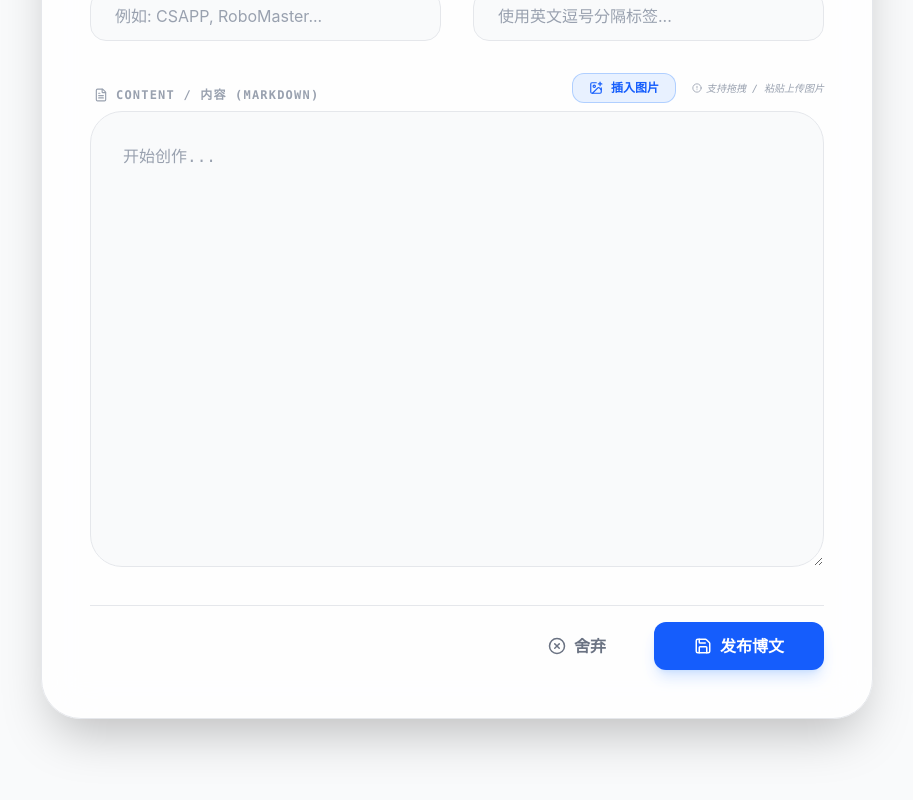
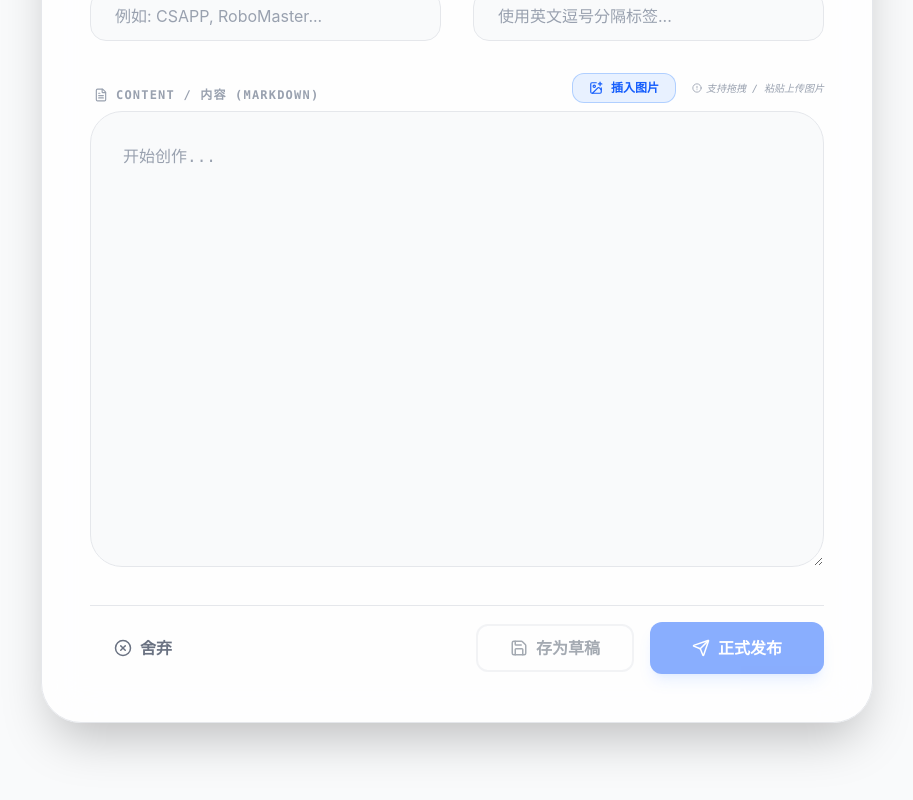
Before and after one commit to SteadyLiu85/steadyliu-blog, a React (Vite) app in the folder client/: page /create in a window 1280 px wide. Shown: the part 642-1442 px from the top of the page, without its empty margins (183-1096 px from the left). Built offline with nearby package versions, Linux system fonts and the light colour scheme; sample sign-in values are in the browser's storage.

Commit message:
feat:增加草稿箱功能

```diff
--- a/client/src/App.jsx
+++ b/client/src/App.jsx
@@ -10,7 +10,7 @@ import FilteredPosts from './FilteredPosts'
 import SeriesList from './SeriesList'
 import TagCloud from './TagCloud'
 import About from './About'
-import AdminLogin from './AdminLogin' // 🟢 新增：管理员登录页
+import AdminLogin from './AdminLogin.jsx' // 🟢 新增：管理员登录页
 
 // --- 引入图标与主题上下文 ---
 import { Home, FolderOpen, Tag, User, Sun, Moon, Monitor, ChevronDown, LogOut } from 'lucide-react'
--- a/client/src/CreatePost.jsx
+++ b/client/src/CreatePost.jsx
@@ -12,7 +12,8 @@ import {
   ChevronLeft,
   AlertCircle,
   ImagePlus,
-  Loader2
+  Loader2,
+  Send // 🟢 新增发送图标
 } from 'lucide-react'
 
 function CreatePost() {
@@ -111,11 +112,13 @@ function CreatePost() {
     }
   };
 
-  const handleSubmit = async (e) => {
+  // 🟢 核心修改：接收 postStatus 参数 (published 或 draft)
+  const handleSubmit = async (e, postStatus) => {
     e.preventDefault()
     const postData = {
       ...post,
-      tags: post.tags.split(',').map(tag => tag.trim()).filter(tag => tag !== '')
+      tags: post.tags.split(',').map(tag => tag.trim()).filter(tag => tag !== ''),
+      status: postStatus // 🟢 告诉后端这篇文章的状态
     }
 
     try {
@@ -142,10 +145,9 @@ function CreatePost() {
         取消并返回
       </button>
 
-      {/* 🟢 适配点：表单主容器背景色 */}
+      {/* 表单主容器背景色 */}
       <div className="bg-white/80 dark:bg-gray-900/40 backdrop-blur-xl border border-gray-200 dark:border-gray-800 p-8 md:p-12 rounded-[2.5rem] shadow-2xl relative overflow-hidden transition-colors duration-500">
         <header className="mb-10 border-b border-gray-200 dark:border-gray-800 pb-8 transition-colors">
-          {/* 🟢 适配点：主标题颜色 */}
           <h1 className="text-3xl font-black text-gray-900 dark:text-white flex items-center gap-3 transition-colors">
             <div className="p-2 bg-blue-500/10 rounded-xl text-blue-500">
               <FileText size={24} />
@@ -154,13 +156,13 @@ function CreatePost() {
           </h1>
         </header>
 
-        <form onSubmit={handleSubmit} className="space-y-8">
+        {/* 🟢 移除了原先绑定在 form 上的 onSubmit */}
+        <form className="space-y-8">
           {/* 标题输入 */}
           <div className="space-y-2">
             <label className="flex items-center gap-2 text-xs font-mono font-black text-gray-400 dark:text-gray-500 uppercase tracking-widest ml-1 transition-colors">
               <Type size={14} /> Title / 标题
             </label>
-            {/* 🟢 适配点：输入框的白天/黑夜模式 */}
             <input
               type="text"
               placeholder="输入标题..."
@@ -231,7 +233,6 @@ function CreatePost() {
               </div>
             </div>
 
-            {/* 🟢 适配点：大型文本域的背景和字体颜色 */}
             <textarea
               onPaste={handlePaste}
               onDrop={handleDrop}
@@ -250,22 +251,35 @@ function CreatePost() {
             />
           </div>
 
-          {/* 操作按钮 */}
-          <div className="flex justify-end gap-4 pt-4 border-t border-gray-200 dark:border-gray-800 transition-colors">
+          {/* 🟢 修改：操作按钮区域 - 分裂为“存草稿”和“正式发布” */}
+          <div className="flex justify-between items-center pt-4 border-t border-gray-200 dark:border-gray-800 transition-colors">
             <button
               type="button"
               onClick={() => navigate(-1)}
-              className="flex items-center gap-2 px-8 py-3 rounded-xl font-bold text-gray-500 dark:text-gray-500 hover:bg-gray-100 dark:hover:bg-gray-800 transition-all"
+              className="flex items-center gap-2 px-6 py-3 rounded-xl font-bold text-gray-500 dark:text-gray-500 hover:bg-gray-100 dark:hover:bg-gray-800 transition-all"
             >
               <XCircle size={18} /> 舍弃
             </button>
-            <button
-              type="submit"
-              className="flex items-center gap-2 bg-blue-600 hover:bg-blue-500 text-white px-10 py-3 rounded-xl font-bold transition-all shadow-lg shadow-blue-500/20 active:scale-95 disabled:opacity-50 disabled:cursor-not-allowed"
-              disabled={isUploading}
-            >
-              <Save size={18} /> {id ? '更新文章' : '发布博文'}
-            </button>
+
+            <div className="flex items-center gap-4">
+              <button
+                type="button"
+                onClick={(e) => handleSubmit(e, 'draft')}
+                className="flex items-center gap-2 bg-transparent border-2 border-gray-200 dark:border-gray-700 hover:border-blue-500 dark:hover:border-blue-500 text-gray-600 dark:text-gray-300 hover:text-blue-600 dark:hover:text-blue-400 px-8 py-2.5 rounded-xl font-bold transition-all disabled:opacity-50 disabled:cursor-not-allowed"
+                disabled={isUploading || !post.title || !post.content}
+              >
+                <Save size={18} /> 存为草稿
+              </button>
+
+              <button
+                type="button"
+                onClick={(e) => handleSubmit(e, 'published')}
+                className="flex items-center gap-2 bg-blue-600 hover:bg-blue-500 text-white px-10 py-3 rounded-xl font-bold transition-all shadow-lg shadow-blue-500/20 active:scale-95 disabled:opacity-50 disabled:cursor-not-allowed border-2 border-transparent"
+                disabled={isUploading || !post.title || !post.content}
+              >
+                <Send size={18} /> {id ? '更新发布' : '正式发布'}
+              </button>
+            </div>
           </div>
         </form>
       </div>
```
Also changed, not shown: 2 other files (tests, documents, lock files or other folders).
